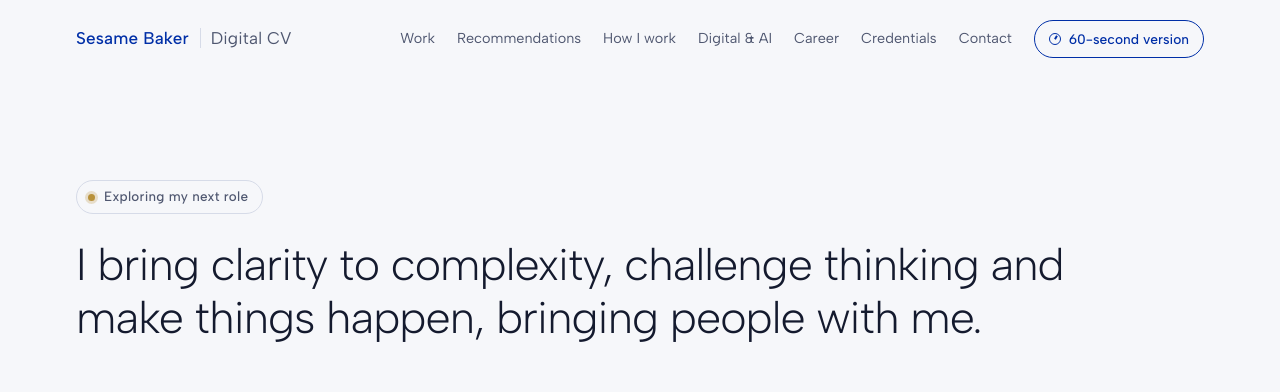
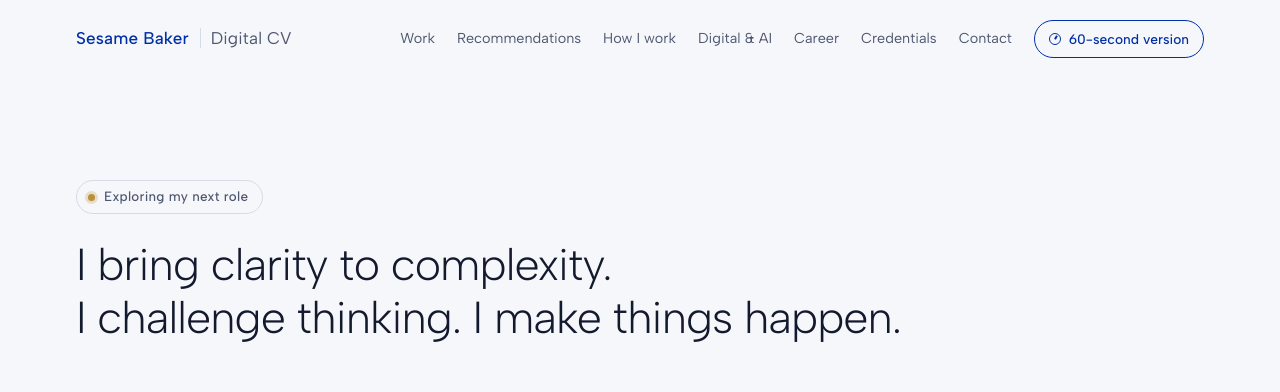
Before and after one commit to SBaker0/sesamebaker-dk, a plain HTML site: page index.html in a window 1280 px wide. Shown: the top 392 px of the page. Drawn offline with Linux system fonts and the light colour scheme.

Commit message:
Add files via upload

```diff
--- a/index.html
+++ b/index.html
@@ -4,12 +4,12 @@
 <meta charset="utf-8">
 <meta name="viewport" content="width=device-width, initial-scale=1">
 <title>Sesame Baker | People &amp; Culture leader, Copenhagen</title>
-<meta name="description" content="Sesame Baker brings clarity to complexity, challenges thinking and makes things happen, bringing people with her. 15+ years at Siemens, LEGO, Carlsberg, Lantmännen Unibake, Patientsky and YNV Group.">
+<meta name="description" content="Sesame Baker brings clarity to complexity, challenges thinking and makes things happen. 15+ years at Siemens, LEGO, Carlsberg, Lantmännen Unibake, Patientsky and YNV Group.">
 <meta property="og:type" content="profile">
 <meta property="og:title" content="Sesame Baker | People &amp; Culture leader, Copenhagen">
-<meta property="og:description" content="I bring clarity to complexity, challenge thinking and make things happen, bringing people with me.">
+<meta property="og:description" content="I bring clarity to complexity. I challenge thinking. I make things happen.">
 <meta property="og:url" content="https://sesamebaker.dk/">
-<meta property="og:image" content="https://sesamebaker.dk/sesame-baker-share.png?v=2">
+<meta property="og:image" content="https://sesamebaker.dk/sesame-baker-share.png?v=3">
 <meta property="og:image:width" content="1200">
 <meta property="og:image:height" content="630">
 <meta name="twitter:card" content="summary_large_image">
@@ -441,7 +441,7 @@ section.s,.brands{padding-block:clamp(48px,6vw,84px)}
     <div class="hero">
       <div class="hero-top">
         <a class="status" href="#contact"><span class="dot" aria-hidden="true"></span>Exploring my next role</a>
-        <p class="line">I bring clarity to complexity, challenge thinking and make things happen, bringing people with me.</p>
+        <p class="line">I bring clarity to complexity. I&nbsp;challenge&nbsp;thinking. I&nbsp;make&nbsp;things&nbsp;happen.</p>
       </div>
       <div class="hero-text">
         <p class="sub">I've spent over 15 years across the full HR landscape, from business partnering and talent development to executive leadership and global transformation, at organisations including Siemens, LEGO, Carlsberg and Lantmännen Unibake, as well as a tech scale-up and a&nbsp;start&#8209;up.</p>
```
Also changed, not shown: sesame-baker-share.png, 2 other files.
